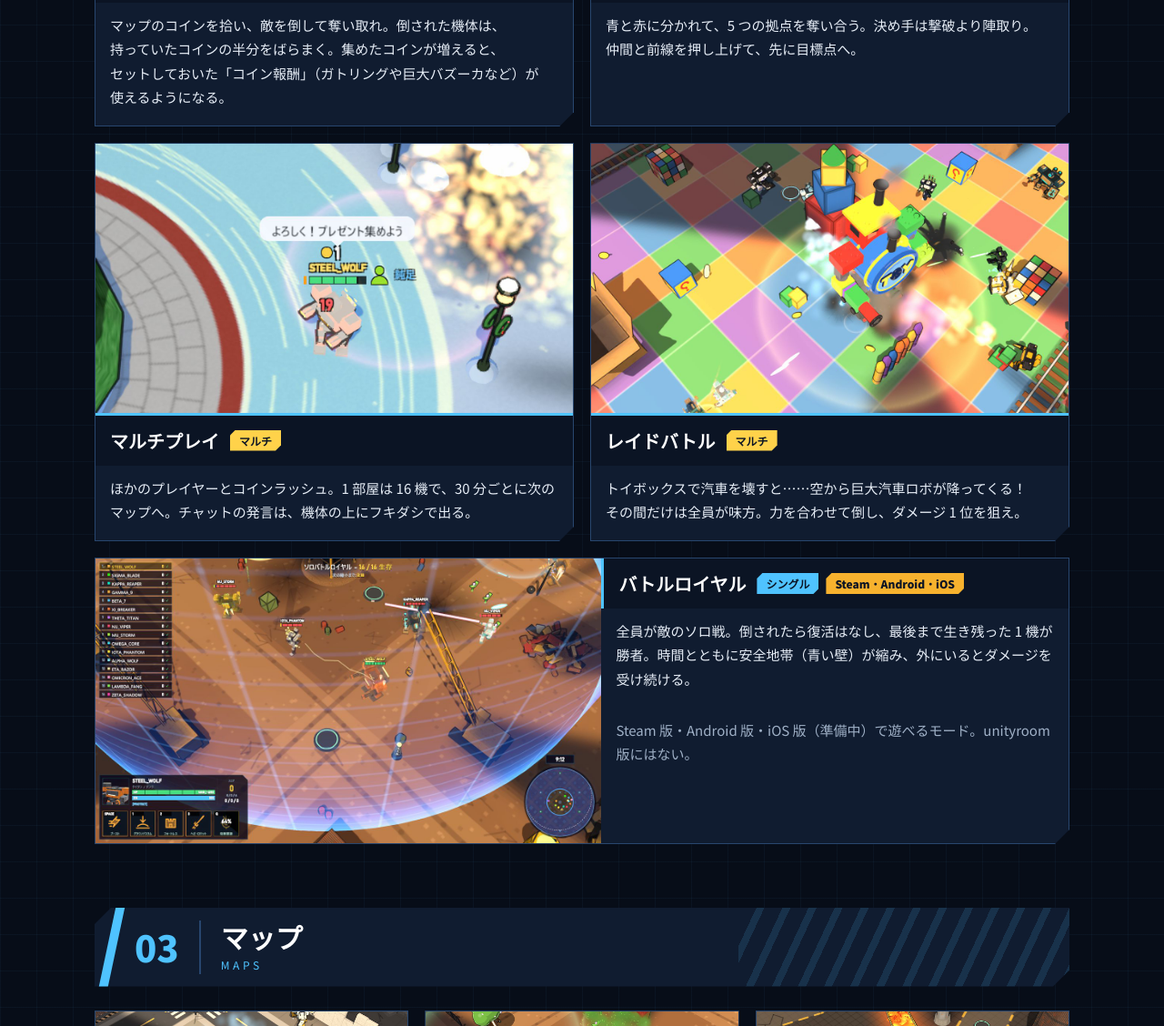
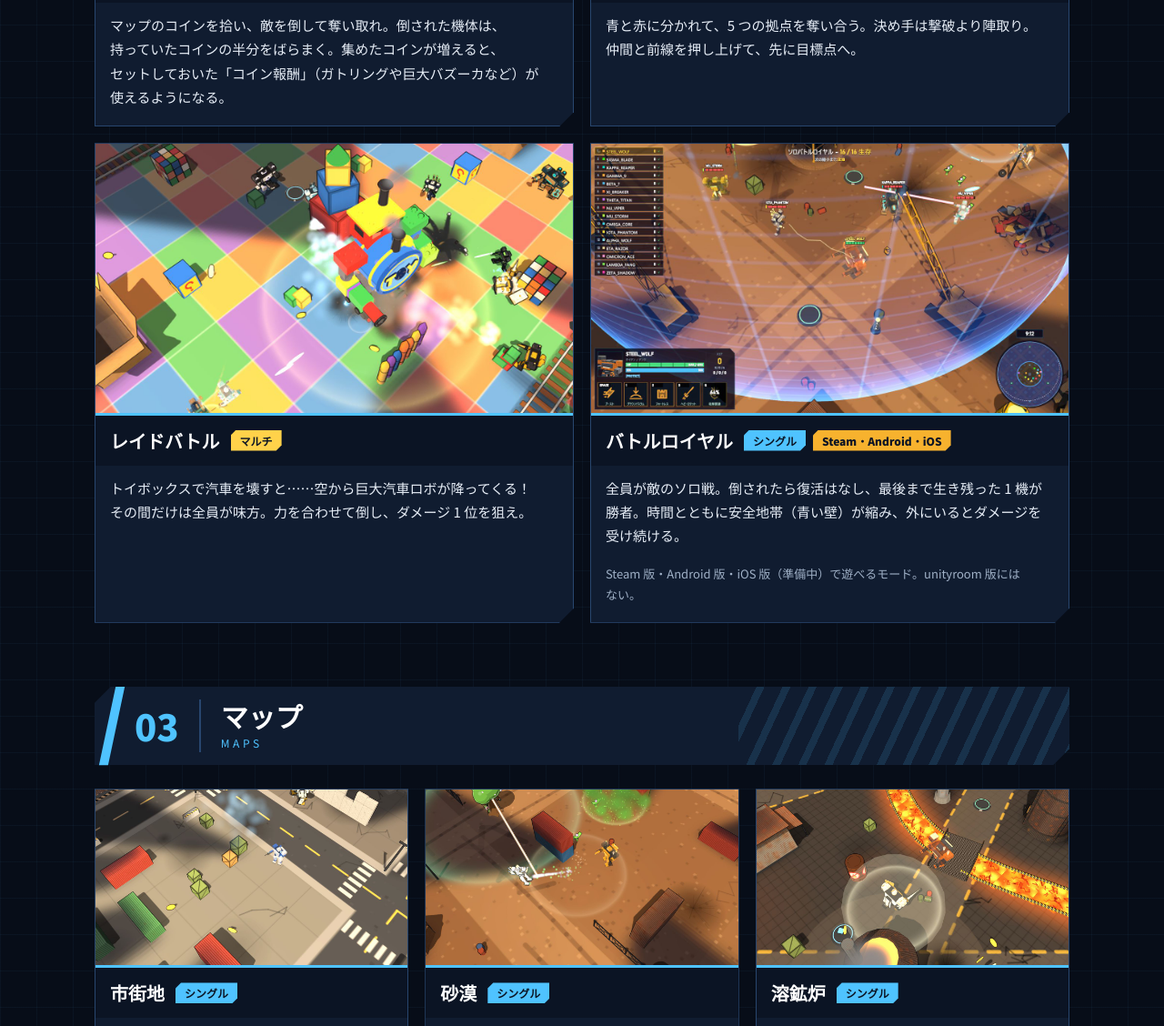
Before and after one commit to enyaorc/SteelRoyale-feedback, a plain HTML site: page docs/index.html in a window 1280 px wide. Shown: the part 2533-3661 px from the top of the page at 91% size. Drawn offline with Linux system fonts and the light colour scheme.

Commit message:
公式サイトのモード欄から「マルチプレイ」の枠を消し、バトルロイヤルを 2 列の中へ移す
マルチで遊べることはコインラッシュの札の「マルチ」のタグで、16 機とチャットは「ゲーム紹介」で伝わっていて、
「マルチプレイ」の札に「マルチ」のタグが付く重複にもなっていた。札が 3 枚になって空く右下には、
下に横長で置いていたバトルロイヤルを同じ形の札にして入れ、2×2 にそろえる。使わなくなった画像 mode_multi.jpg も消す

```diff
--- a/docs/index.html
+++ b/docs/index.html
@@ -71,22 +71,17 @@
 <p>青と赤に分かれて、5&nbsp;つの拠点を奪い合う。決め手は撃破より陣取り。仲間と前線を押し上げて、先に目標点へ。</p>
 </article>
 <article class="card">
-<button class="shot" data-full="assets/img/mode_multi.jpg" aria-label="マルチプレイの画像を拡大"><img src="assets/img/mode_multi.jpg" alt="マルチプレイ" loading="lazy" width="1280" height="720"></button>
-<div class="band"><b>マルチプレイ</b><span class="tag t-multi">マルチ</span></div>
-<p>ほかのプレイヤーとコインラッシュ。1&nbsp;部屋は&nbsp;16&nbsp;機で、30&nbsp;分ごとに次のマップへ。チャットの発言は、機体の上にフキダシで出る。</p>
-</article>
-<article class="card">
 <button class="shot" data-full="assets/img/mode_raid.jpg" aria-label="レイドバトルの画像を拡大"><img src="assets/img/mode_raid.jpg" alt="レイドバトル" loading="lazy" width="1280" height="720"></button>
 <div class="band"><b>レイドバトル</b><span class="tag t-multi">マルチ</span></div>
 <p>トイボックスで汽車を壊すと……空から巨大汽車ロボが降ってくる！ その間だけは全員が味方。力を合わせて倒し、ダメージ&nbsp;1&nbsp;位を狙え。</p>
 </article>
+<article class="card">
+<button class="shot" data-full="assets/img/mode_br.jpg" aria-label="バトルロイヤルの画像を拡大"><img src="assets/img/mode_br.jpg" alt="バトルロイヤル" loading="lazy" width="1280" height="720"></button>
+<div class="band"><b>バトルロイヤル</b><span class="tag t-single">シングル</span><span class="tag t-store">Steam・Android・iOS</span></div>
+<p>全員が敵のソロ戦。倒されたら復活はなし、最後まで生き残った&nbsp;1&nbsp;機が勝者。時間とともに安全地帯（青い壁）が縮み、外にいるとダメージを受け続ける。</p>
+<p class="sub">Steam 版・Android 版・iOS 版（準備中）で遊べるモード。unityroom 版にはない。</p>
+</article>
 </div>
-<article class="card wide">
-<button class="shot" data-full="assets/img/mode_br.jpg" aria-label="バトルロイヤルの画像を拡大"><img src="assets/img/mode_br.jpg" alt="バトルロイヤル" loading="lazy" width="1280" height="720"></button>
-<div class="body"><div class="band"><b>バトルロイヤル</b><span class="tag t-single">シングル</span><span class="tag t-store">Steam・Android・iOS</span></div>
-<p>全員が敵のソロ戦。倒されたら復活はなし、最後まで生き残った&nbsp;1&nbsp;機が勝者。時間とともに安全地帯（青い壁）が縮み、外にいるとダメージを受け続ける。</p>
-<p class="sub">Steam 版・Android 版・iOS 版（準備中）で遊べるモード。unityroom 版にはない。</p></div>
-</article>
 
 <header class="sec-head" id="maps"><span class="no">03</span><span class="ttl"><b>マップ</b><i>MAPS</i></span></header>
 <div class="grid g3">
```
Also changed, not shown: docs/assets/img/mode_multi.jpg (deleted).
